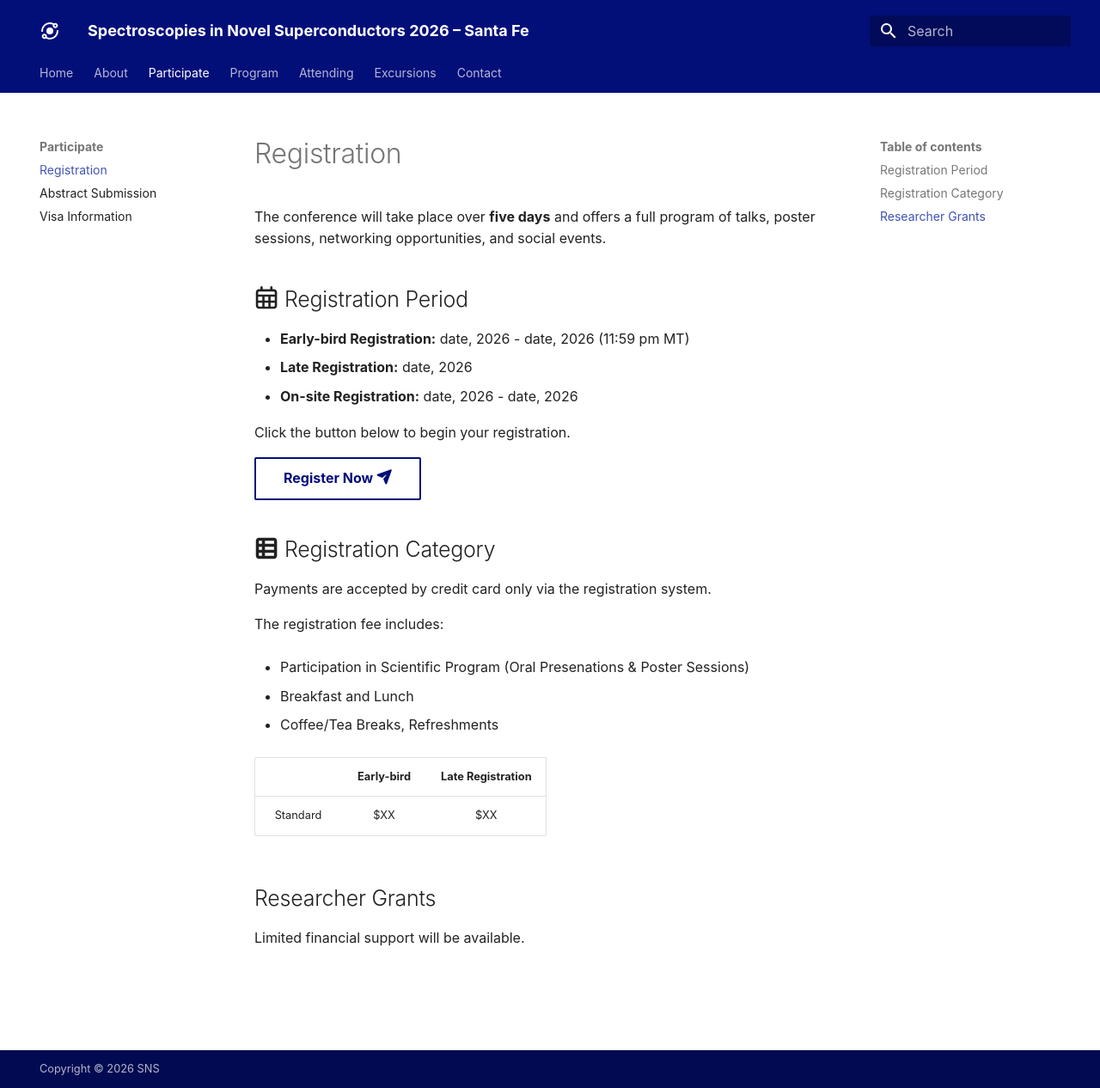
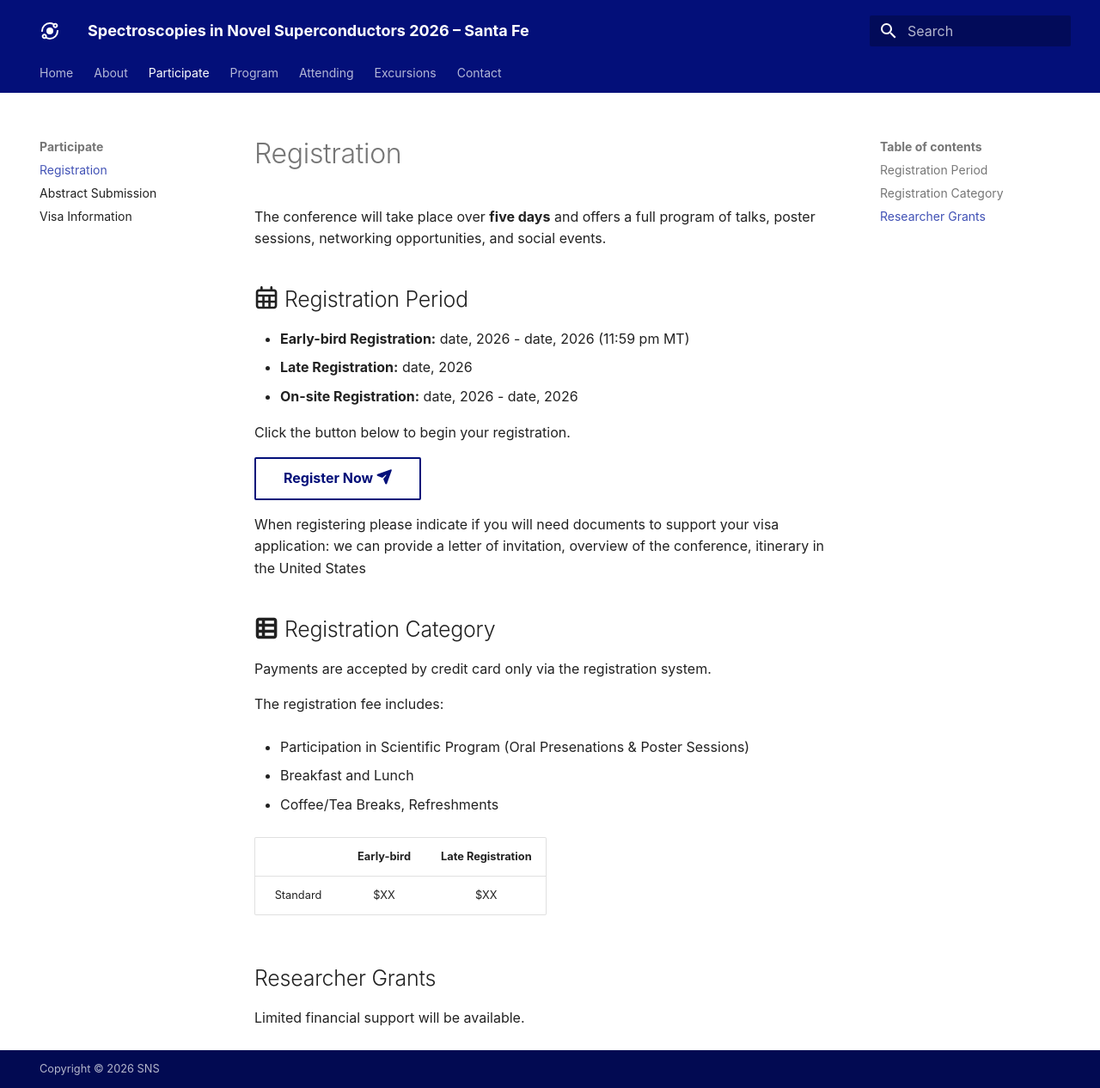
Before and after one commit to SNS2026/SNS2026.github.io, an MkDocs documentation site: the page built from docs/register.md, in a window 1280 px wide and 1266 px high. Shown: the whole window at 86% size. Built offline with MkDocs 1.6.1 and Material for MkDocs 9.7.7, drawn with Linux system fonts in a browser that asks for light colours; some web fonts are replaced.

Commit message:
Update register.md

```diff
--- a/docs/register.md
+++ b/docs/register.md
@@ -14,6 +14,7 @@ Click the button below to begin your registration.
 
 [Register Now :fontawesome-solid-paper-plane:](#){ .md-button }
 
+When registering please indicate if you will need documents to support your visa application: we can provide a letter of invitation, overview of the conference, itinerary in the United States
 
 ## :fontawesome-solid-table-list: Registration Category
 Payments are accepted by credit card only via the registration system.
```
